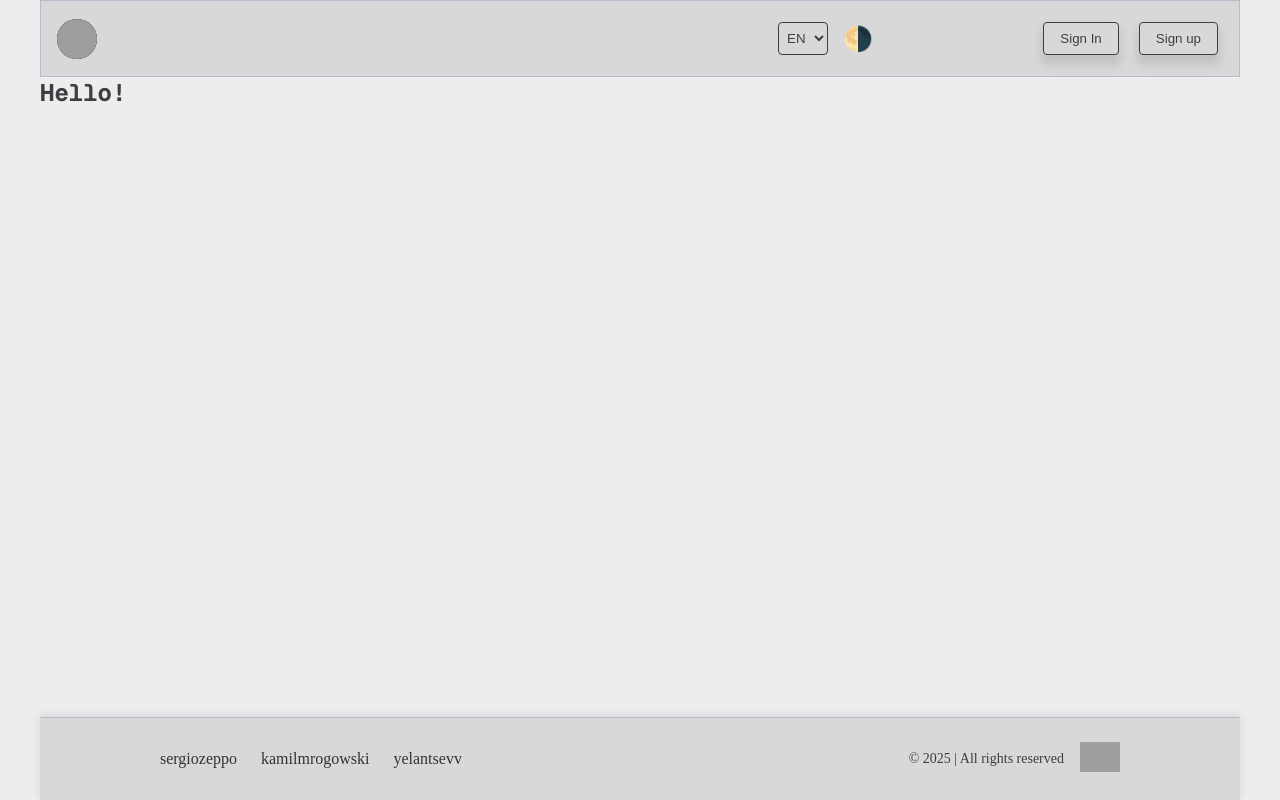
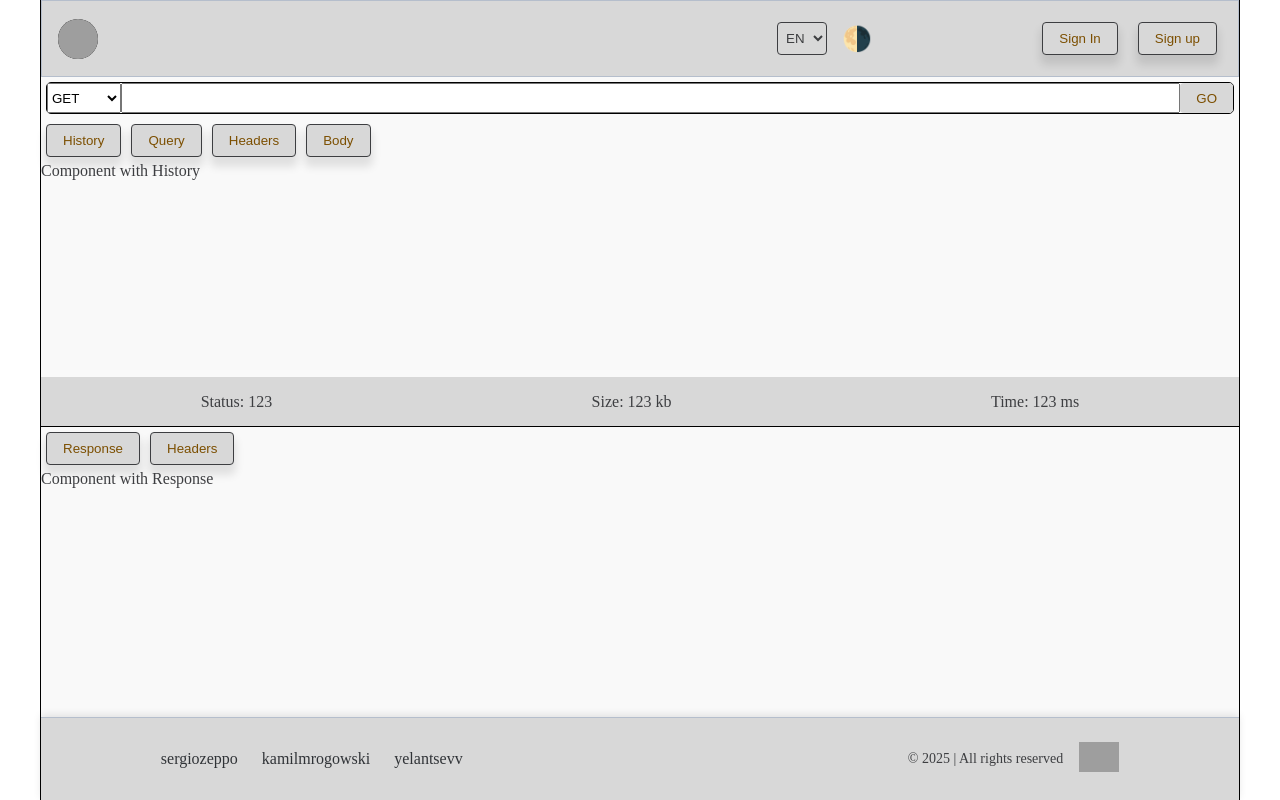
Before and after one commit to sergiozeppo/rest-client-app, a Next.js app: page /en in a window 1280 px wide. Built offline with nearby package versions, Linux system fonts and the light colour scheme; grey boxes are pictures that could not be loaded.

Commit message:
add: basic layout without functionality

```diff
--- a/src/app/[locale]/App.module.scss
+++ b/src/app/[locale]/App.module.scss
@@ -5,6 +5,10 @@
   max-width: 1200px;
   min-width: 380px;
   min-height: 100vh;
+
+  border-left: 1px solid black;
+  border-right: 1px solid black;
+  background: var(--color-bg-main);
 }
 
 .main {
--- a/src/app/[locale]/globals.css
+++ b/src/app/[locale]/globals.css
@@ -1,8 +1,9 @@
 .light {
-  --color-fon: #ededed;
+  --color-fon: #ffffff;
   --color-bg: #d8d8d8;
+  --color-bg-main: #f9f9f9;
   --color-text: #3d3e41;
-  --color-text-btn: #3d3e41;
+  --color-text-btn: #7c4f01;
   --color-text-link: #303337;
   --color-text-hover: #60a5fa;
   --color-border: #b5becc;
@@ -12,7 +13,8 @@
 .dark {
   --color-fon: #5d5d5d;
   --color-bg: #1f2937;
-  --color-text: #d1d5db;
+  --color-bg-main: #465262;
+  --color-text: #e4e8ee;
   --color-text-btn: #ffc261;
   --color-text-link: #9ca3af;
   --color-text-hover: #60a5fa;
--- a/src/app/[locale]/layout.tsx
+++ b/src/app/[locale]/layout.tsx
@@ -3,10 +3,16 @@ import { Geist, Geist_Mono } from 'next/font/google';
 import { NextIntlClientProvider, hasLocale } from 'next-intl';
 import { notFound } from 'next/navigation';
 import { routing } from '@/i18n/routing';
-import { Header, Footer, ThemeSwitcher as ThemeProvider } from '@/components';
-import { ReactNode } from 'react';
+// import { ReactNode } from 'react';
 import './globals.css';
 import styles from './App.module.scss';
+import {
+  Header,
+  Footer,
+  ThemeSwitcher as ThemeProvider,
+  Query,
+  Response,
+} from '@/components';
 
 const geistSans = Geist({
   variable: '--font-geist-sans',
@@ -24,10 +30,10 @@ export const metadata: Metadata = {
 };
 
 export default async function LocaleLayout({
-  children,
+  // children,
   params,
 }: {
-  children: ReactNode;
+  // children: ReactNode;
   params: Promise<{ locale: string }>;
 }) {
   const { locale } = await params;
@@ -41,7 +47,9 @@ export default async function LocaleLayout({
         <NextIntlClientProvider>
           <div className={styles.app}>
             <Header />
-            {children}
+            <Query />
+            <Response />
+            {/* {children} */}
             <Footer />
           </div>
         </NextIntlClientProvider>
--- /dev/null
+++ b/src/components/Query/Query.module.scss
@@ -0,0 +1,48 @@
+.container {
+  display: flex;
+  flex-direction: column;
+  min-height: 300px;
+}
+
+.query {
+  display: flex;
+  justify-content: space-between;
+  height: 2rem;
+  width: calc(100% - 10px);
+  border: 1px solid black;
+  border-radius: 5px;
+  margin: 5px;
+
+  & > input {
+    flex-grow: 1;
+  }
+}
+
+.btn {
+  cursor: pointer;
+  color: var(--color-text-btn);
+  background-color: var(--color-bg);
+  border: none;
+  border-radius: 4px;
+  padding: 8px 16px;
+}
+
+.body {
+  display: flex;
+
+  & > button {
+    cursor: pointer;
+    color: var(--color-text-btn);
+    background-color: var(--color-bg);
+    border: 1px solid var(--color-text);
+    border-radius: 4px;
+    padding: 8px 16px;
+    margin: 5px;
+    box-shadow: 0px 8px 8px 2px var(--color-shadow);
+    transition: all 0.2s ease-in-out;
+
+    &:active {
+      box-shadow: none;
+    }
+  }
+}
--- /dev/null
+++ b/src/components/Query/Query.tsx
@@ -0,0 +1,39 @@
+'use client';
+import { useState } from 'react';
+import s from './Query.module.scss';
+
+const methods = ['GET', 'POST', 'PUT', 'DELETE'];
+const views = {
+  History: <p>Component with History</p>,
+  Query: <p>Component with Query</p>,
+  Headers: <p>Component with HTTP Headers</p>,
+  Body: <p>Component with Body</p>,
+};
+
+export default function Query() {
+  const [vid, setVid] = useState<keyof typeof views>('History');
+
+  return (
+    <div className={s.container}>
+      <div className={s.query}>
+        <select name="method">
+          {methods.map((method) => (
+            <option key={method} value={method}>
+              {method}
+            </option>
+          ))}
+        </select>
+        <input name="query" className={s.input} type="text" />
+        <button className={s.btn}>GO</button>
+      </div>
+      <div className={s.body}>
+        {Object.keys(views).map((key) => (
+          <button key={key} onClick={() => setVid(key as keyof typeof views)}>
+            {key}
+          </button>
+        ))}
+      </div>
+      {views[vid]}
+    </div>
+  );
+}
--- /dev/null
+++ b/src/components/Response/Response.module.scss
@@ -0,0 +1,35 @@
+.container {
+  display: flex;
+  flex-direction: column;
+  min-height: 100%;
+  flex-grow: 1;
+}
+
+.heder {
+  height: 50px;
+  display: flex;
+  justify-content: space-around;
+  align-items: center;
+  border-bottom: 1px solid black;
+  background: var(--color-bg);
+}
+
+.body {
+  display: flex;
+
+  & > button {
+    cursor: pointer;
+    color: var(--color-text-btn);
+    background-color: var(--color-bg);
+    border: 1px solid var(--color-text);
+    border-radius: 4px;
+    padding: 8px 16px;
+    margin: 5px;
+    box-shadow: 0px 8px 8px 2px var(--color-shadow);
+    transition: all 0.2s ease-in-out;
+
+    &:active {
+      box-shadow: none;
+    }
+  }
+}
--- /dev/null
+++ b/src/components/Response/Response.tsx
@@ -0,0 +1,30 @@
+'use client';
+import styles from './Response.module.scss';
+import { useState } from 'react';
+
+const views = {
+  Response: <p>Component with Response</p>,
+  Headers: <p>Component with Headers</p>,
+};
+
+export default function Response() {
+  const [show, setShow] = useState<keyof typeof views>('Response');
+
+  return (
+    <div className={styles.container}>
+      <div className={styles.heder}>
+        <p>Status: 123</p>
+        <p>Size: 123 kb</p>
+        <p>Time: 123 ms</p>
+      </div>
+      <div className={styles.body}>
+        {Object.keys(views).map((key) => (
+          <button key={key} onClick={() => setShow(key as keyof typeof views)}>
+            {key}
+          </button>
+        ))}
+      </div>
+      {views[show]}
+    </div>
+  );
+}
--- a/src/components/index.ts
+++ b/src/components/index.ts
@@ -2,3 +2,5 @@ export { default as Header } from './Header/Header';
 export { default as Footer } from './Footer/Footer';
 export { default as LocaleSwitcher } from './LocaleSwitcher/LocaleSwitcher';
 export { default as ThemeSwitcher } from './ThemeSwitcher/ThemeSwitcher';
+export { default as Query } from './Query/Query';
+export { default as Response } from './Response/Response';
```
